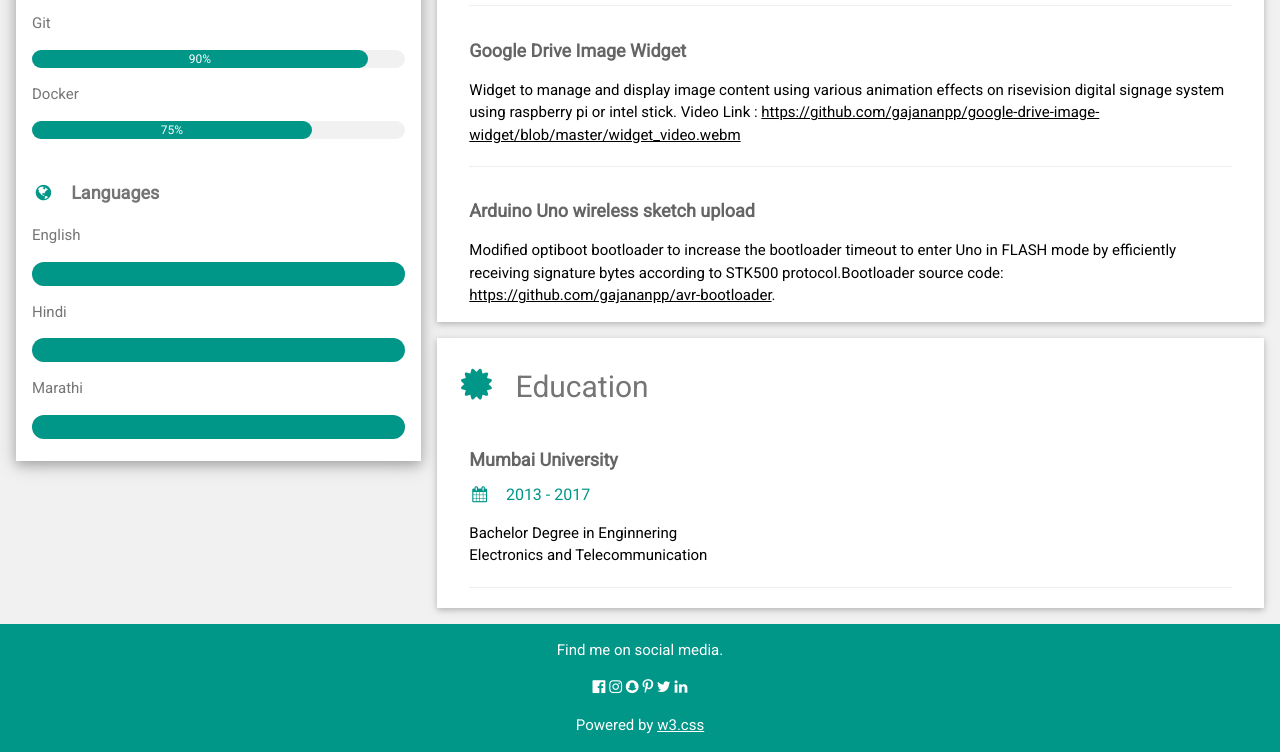
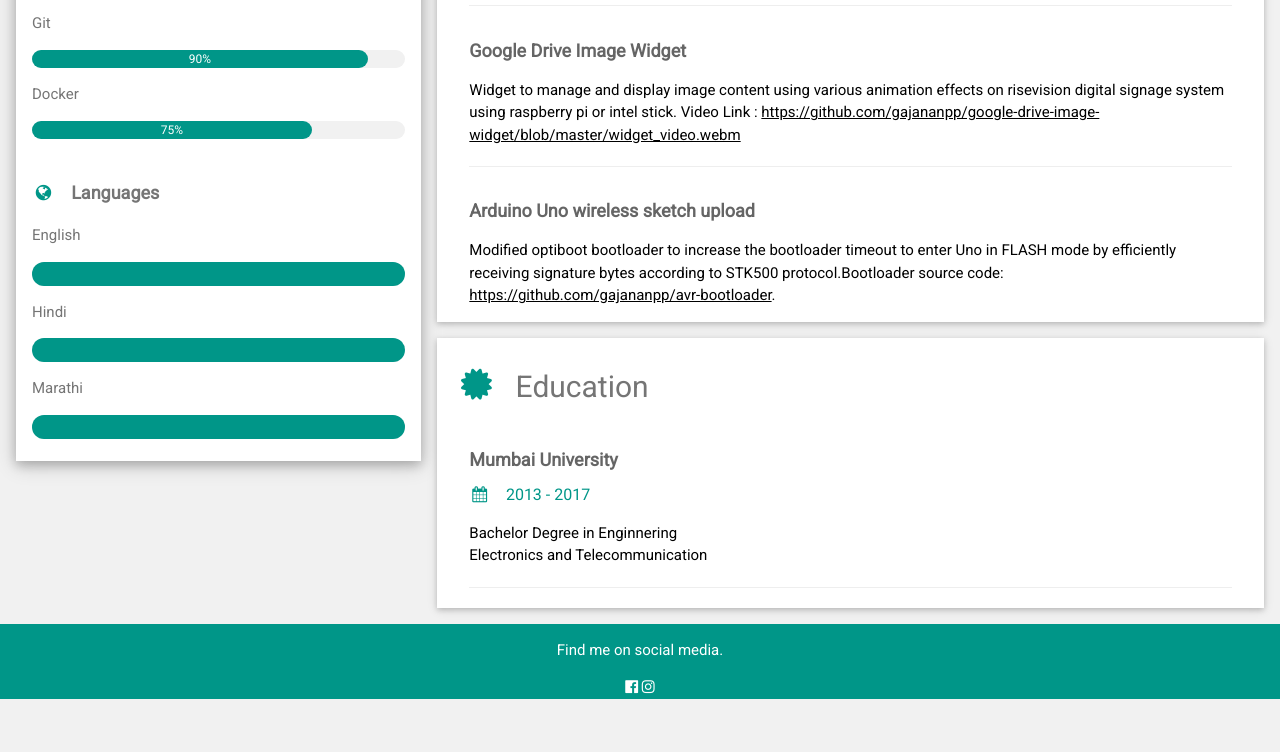
Before and after one commit to gajananpp/gajananpp.github.io, a plain HTML site: page index.html in a window 1280 px wide. Shown: the part 928-1680 px from the top of the page. After the commit the page ends 1627 px from the top, so only its background shows below. Drawn offline with nearby package versions, Linux system fonts and the light colour scheme.

Commit message:
changed social media links

```diff
--- a/index.html
+++ b/index.html
@@ -1,6 +1,6 @@
 <!DOCTYPE html>
 <html>
-<title>W3.CSS Template</title>
+<title>Portfolio</title>
 <meta charset="UTF-8">
 <meta name="viewport" content="width=device-width, initial-scale=1">
 <link rel="stylesheet" href="https://www.w3schools.com/w3css/4/w3.css">
@@ -165,11 +165,11 @@ html,body,h1,h2,h3,h4,h5,h6 {font-family: "Roboto", sans-serif}
   <p>Find me on social media.</p>
   <i class="fa fa-facebook-official w3-hover-opacity"></i>
   <i class="fa fa-instagram w3-hover-opacity"></i>
-  <i class="fa fa-snapchat w3-hover-opacity"></i>
+  <!-- <i class="fa fa-snapchat w3-hover-opacity"></i>
   <i class="fa fa-pinterest-p w3-hover-opacity"></i>
   <i class="fa fa-twitter w3-hover-opacity"></i>
   <i class="fa fa-linkedin w3-hover-opacity"></i>
-  <p>Powered by <a href="https://www.w3schools.com/w3css/default.asp" target="_blank">w3.css</a></p>
+  <p>Powered by <a href="https://www.w3schools.com/w3css/default.asp" target="_blank">w3.css</a></p> -->
 </footer>
 
 </body>
```
